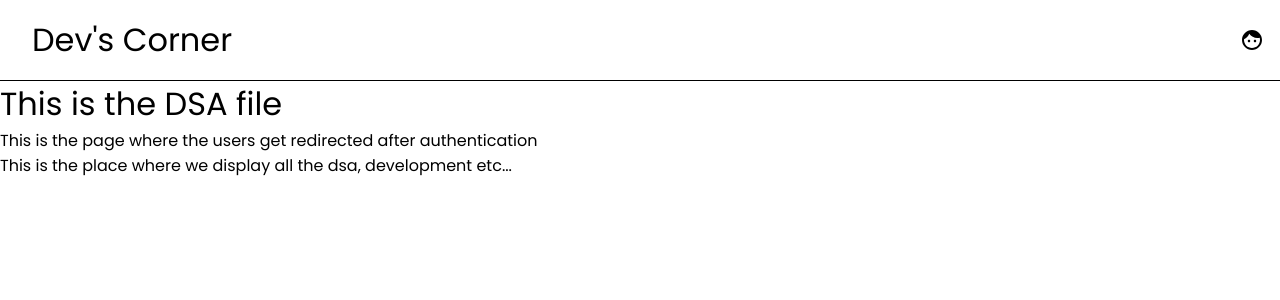
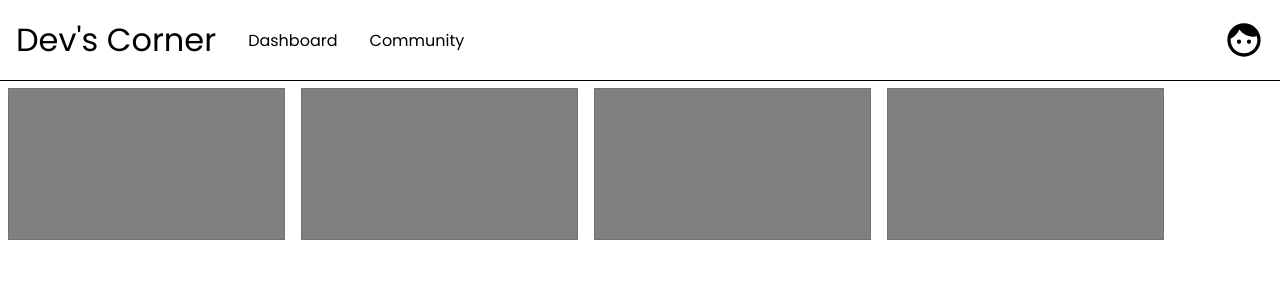
Before and after one commit to Rishikesh-Guptha/devs-corner, a React (Create React App) app: page /Dashboard in a window 1280 px wide. Shown: the top 300 px of the page. Built offline with nearby package versions, Linux system fonts and the light colour scheme.

Commit message:
added the dashboard components

```diff
--- a/src/pages/dashboard/Dashboard.jsx
+++ b/src/pages/dashboard/Dashboard.jsx
@@ -3,15 +3,37 @@ import './Dashboard.css';
 import Navbar2 from '../navbar2/Navbar2';
 import Login from '../login/Login';
 import Dsa from '../dsa/Dsa.jsx';
+import Box from '@mui/material/Box';
+import Paper from '@mui/material/Paper';
 
 const Dashboard = () => {
   return (
     <div>
       <Navbar2/>
-      <Dsa/>
-      <div className="content">
-        <p className='abc'>This is the page where the users get redirected after authentication</p>
-        <p>This is the place where we display all the dsa, development etc...</p>
+      <div className="main_content">
+        {/* <Box sx={{
+        width: 200,
+        height: 150,
+        backgroundColor: 'lightgray'
+      }}/> */}
+       <Box
+      sx={{
+        display: 'flex',
+        '& > :not(style)': {
+          m: 1,
+          width: 275,
+          height: 150,
+        },
+      }}
+    >
+      {/* <Paper variant="outlined" /> */}
+      <Paper variant="outlined" square elevation={20} sx={{backgroundColor:'gray'}} />
+      <Paper variant="outlined" square elevation={20} sx={{backgroundColor:'gray'}} />
+      <Paper variant="outlined" square elevation={20} sx={{backgroundColor:'gray'}} />
+      <Paper variant="outlined" square elevation={20} sx={{backgroundColor:'gray'}} />
+    </Box>
+
+
       </div>
     </div>
   )
--- a/src/pages/dsa/Dsa.jsx
+++ b/src/pages/dsa/Dsa.jsx
@@ -4,7 +4,9 @@ import '../dsa/Dsa.css'
 const Dsa = () => {
   return (
     <div>
-        <p className="first">This is the DSA file</p>
+        <div className="container">
+          dsa
+        </div>
     </div>
   )
 }
--- a/src/pages/navbar2/Navbar2.css
+++ b/src/pages/navbar2/Navbar2.css
@@ -46,3 +46,26 @@
 link {
     text-decoration: none;
 }
+.nav-left {
+    display: flex;
+    justify-content: space-between;
+    align-items: center;
+    align-content: space-between;
+}
+
+.nav-left>p {
+    margin: auto 1rem;
+}
+
+.community,
+.dashboard {
+    cursor: pointer;
+}
+
+.dashboard:hover {
+    opacity: .8;
+}
+
+.community:hover {
+    opacity: .8;
+}
--- a/src/pages/navbar2/Navbar2.jsx
+++ b/src/pages/navbar2/Navbar2.jsx
@@ -9,12 +9,14 @@ const Navbar2 = () => {
         <div className="navbar">
         <div className="nav-left">
         <p className="title"> <Link to="/Dashboard" style={{textDecoration: 'none', color: 'black'}}>Dev's Corner</Link></p>
+        <p className="dashboard">Dashboard</p>
+        <p className="community">Community</p>
         </div>
 
         <div className="nav-right">
           {/* <p className="login"> <Link to="Login" style={{textDecoration: 'none', color: 'black'}}>Login</Link> </p>
           <p className="signup"><Link to="Signup" style={{textDecoration: 'none', color: 'black'}}>Signup</Link></p> */}
-          <FaceIcon></FaceIcon>
+          <FaceIcon sx={{fontSize:40}}></FaceIcon>
         </div>
 
         </div>
```
